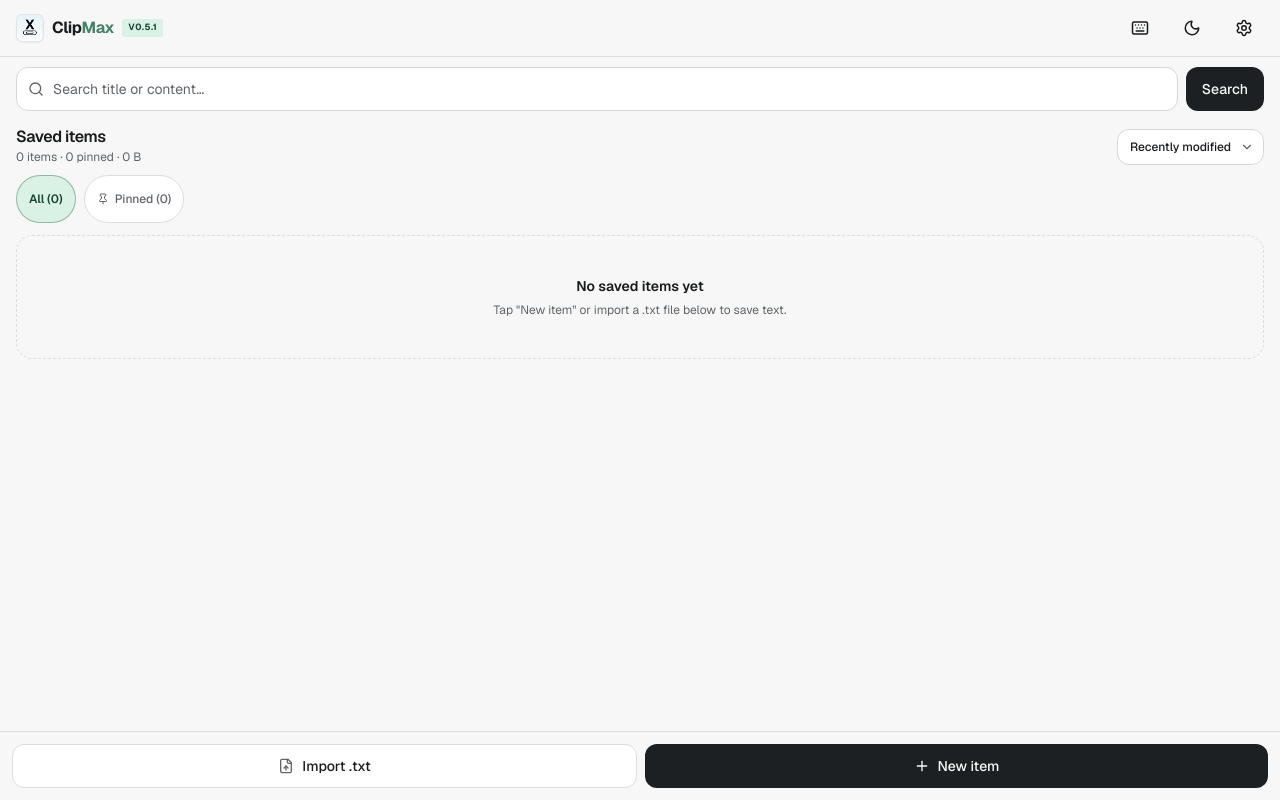
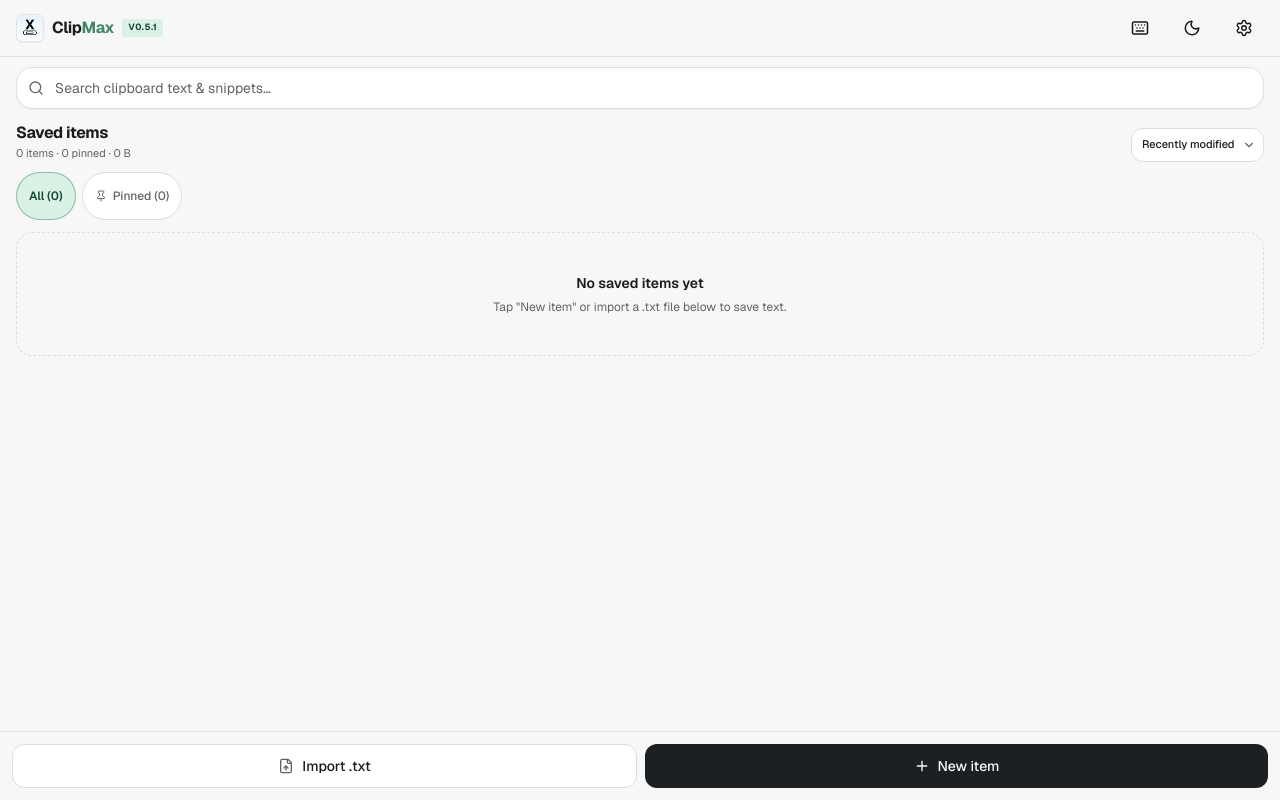
Before and after one commit to ahmad-maxai/ClipMax-complete, a React (Vite) app: page / in a window 1280 px wide. Built offline with nearby package versions, Linux system fonts and the light colour scheme.

Commit message:
Enhance LibraryScreen search bar with instant text content filtering

```diff
--- a/src/components/LibraryScreen.tsx
+++ b/src/components/LibraryScreen.tsx
@@ -131,29 +131,30 @@ export function LibraryScreen({
       />
 
       <div className="shrink-0 space-y-2.5 px-4 pt-2.5 pb-1">
-        {/* Search Bar */}
-        <form
-          className="flex gap-2"
-          role="search"
-          onSubmit={(e) => {
-            e.preventDefault();
-            setQuery(searchDraft);
-          }}
-        >
-          <label className="relative flex-1">
-            <span className="sr-only">Search saved title and content</span>
+        {/* Full-width Instant Search Bar */}
+        <div className="relative w-full" role="search">
+          <label className="relative block w-full">
+            <span className="sr-only">Search saved clipboard items by text content</span>
             <Search className="pointer-events-none absolute left-3 top-1/2 h-4 w-4 -translate-y-1/2 text-muted-foreground" />
             <input
+              type="search"
               value={searchDraft}
               onChange={(e) => {
                 const val = e.target.value;
                 setSearchDraft(val);
                 setQuery(val);
               }}
-              placeholder="Search title or content…"
-              className="h-11 w-full rounded-lg border border-input bg-surface pl-9 pr-9 text-sm outline-none placeholder:text-muted-foreground focus:border-mint focus:ring-2 focus:ring-ring/30"
+              placeholder="Search clipboard text & snippets…"
+              className="h-10.5 w-full rounded-xl border border-border bg-surface pl-9.5 pr-22 text-xs sm:text-sm text-foreground outline-none placeholder:text-muted-foreground focus:border-mint focus:ring-2 focus:ring-mint/20 shadow-2xs transition-all"
             />
-            {searchDraft && (
+          </label>
+
+          {/* Quick Clear & Matches Counter inside Search Bar */}
+          {searchDraft && (
+            <div className="absolute right-2 top-1/2 -translate-y-1/2 flex items-center gap-1.5">
+              <span className="rounded-full bg-surface-2 border border-border px-1.5 py-0.5 text-[10px] font-bold text-muted-foreground">
+                {visible.length} found
+              </span>
               <button
                 type="button"
                 aria-label="Clear search"
@@ -161,25 +162,25 @@ export function LibraryScreen({
                   setSearchDraft("");
                   setQuery("");
                 }}
-                className="absolute right-1 top-1/2 grid h-9 w-9 -translate-y-1/2 place-items-center rounded-md text-muted-foreground hover:bg-accent"
+                className="grid h-6.5 w-6.5 place-items-center rounded-md text-muted-foreground hover:text-foreground hover:bg-accent tap-target transition-colors"
+                title="Clear search"
               >
-                <X className="h-4 w-4" />
+                <X className="h-3.5 w-3.5" />
               </button>
-            )}
-          </label>
-          <Btn type="submit" variant="primary">
-            Search
-          </Btn>
-        </form>
+            </div>
+          )}
+        </div>
 
         {/* Section Header with Stats and Sort Selector */}
-        <div className="flex items-end justify-between gap-2 pt-1">
+        <div className="flex items-end justify-between gap-2 pt-0.5">
           <div>
-            <h1 className="text-base font-semibold tracking-tight text-foreground">
-              Saved items
+            <h1 className="text-sm sm:text-base font-bold tracking-tight text-foreground">
+              {query ? `Search: "${query}"` : "Saved items"}
             </h1>
-            <p className="text-xs text-muted-foreground">
-              {items.length} {items.length === 1 ? "item" : "items"} · {pinnedCount} pinned · {formatBytes(totalBytes)}
+            <p className="text-[11px] text-muted-foreground">
+              {query
+                ? `${visible.length} of ${items.length} clips match`
+                : `${items.length} ${items.length === 1 ? "item" : "items"} · ${pinnedCount} pinned · ${formatBytes(totalBytes)}`}
             </p>
           </div>
 
@@ -193,7 +194,7 @@ export function LibraryScreen({
               value={sort}
               onChange={(e) => setSort(e.target.value as SortKey)}
               aria-label="Sort items selector"
-              className="h-9 appearance-none rounded-lg border border-input bg-surface pl-3 pr-8 text-[12px] font-medium outline-none focus:border-mint focus:ring-2 focus:ring-ring/30"
+              className="h-8.5 appearance-none rounded-lg border border-border bg-surface pl-2.5 pr-7 text-[11px] font-medium outline-none focus:border-mint focus:ring-2 focus:ring-mint/20"
             >
               {(Object.keys(SORT_LABELS) as SortKey[]).map((k) => (
                 <option key={k} value={k}>
@@ -201,12 +202,12 @@ export function LibraryScreen({
                 </option>
               ))}
             </select>
-            <ChevronDown className="pointer-events-none absolute right-2.5 top-1/2 h-3.5 w-3.5 -translate-y-1/2 text-muted-foreground" />
+            <ChevronDown className="pointer-events-none absolute right-2 top-1/2 h-3.5 w-3.5 -translate-y-1/2 text-muted-foreground" />
           </div>
         </div>
 
         {/* Filter Chips */}
-        <div className="flex items-center gap-2">
+        <div className="flex items-center gap-1.5">
           <FilterChip active={!pinnedOnly} onClick={() => setPinnedOnly(false)}>
             All ({items.length})
           </FilterChip>
@@ -215,9 +216,16 @@ export function LibraryScreen({
             Pinned ({pinnedCount})
           </FilterChip>
           {query && (
-            <span className="ml-auto text-xs text-muted-foreground">
-              {visible.length} match{visible.length === 1 ? "" : "es"}
-            </span>
+            <button
+              type="button"
+              onClick={() => {
+                setSearchDraft("");
+                setQuery("");
+              }}
+              className="ml-auto text-[11px] font-semibold text-mint hover:underline tap-target"
+            >
+              Reset filter
+            </button>
           )}
         </div>
       </div>
@@ -244,11 +252,25 @@ export function LibraryScreen({
                 </p>
               </div>
             ) : (
-              <div className="space-y-1.5">
-                <p className="font-semibold text-foreground">No matches found</p>
-                <p className="text-xs text-muted-foreground">
-                  Try adjusting your search query or switching off Pinned.
+              <div className="space-y-2 py-2">
+                <Search className="h-7 w-7 text-muted-foreground/60 mx-auto" />
+                <p className="font-bold text-foreground">No clips match "{query}"</p>
+                <p className="text-xs text-muted-foreground max-w-xs mx-auto">
+                  Try searching for different keywords, or check if the clip is unpinned.
                 </p>
+                <Btn
+                  size="sm"
+                  variant="outline"
+                  className="mx-auto text-xs mt-1"
+                  onClick={() => {
+                    setSearchDraft("");
+                    setQuery("");
+                    setPinnedOnly(false);
+                  }}
+                >
+                  <X className="h-3.5 w-3.5" />
+                  Clear Search Filter
+                </Btn>
               </div>
             )}
           </li>
@@ -343,7 +365,7 @@ function ClipCard({
           isCodeOrHash && "font-mono text-[12px] text-foreground/85"
         )}
       >
-        <Highlight text={preview || "Empty text"} q={query} />
+        <Highlight text={preview || "Empty text"} q={query} truncateStart={true} />
       </p>
 
       <div className="mt-2.5 flex items-center gap-2 text-[11px] text-muted-foreground/80">
@@ -357,14 +379,22 @@ function ClipCard({
   );
 }
 
-function Highlight({ text, q }: { text: string; q: string }) {
+function Highlight({
+  text,
+  q,
+  truncateStart = false,
+}: {
+  text: string;
+  q: string;
+  truncateStart?: boolean;
+}) {
   const term = q.trim();
   if (!term) return <>{text}</>;
 
   const idx = text.toLowerCase().indexOf(term.toLowerCase());
   if (idx < 0) return <>{text}</>;
 
-  const start = Math.max(0, idx - 25);
+  const start = truncateStart ? Math.max(0, idx - 25) : 0;
   return (
     <>
       {start > 0 && "…"}
```
